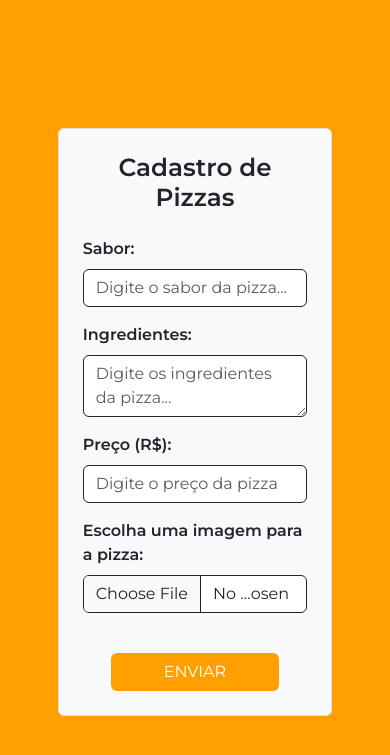
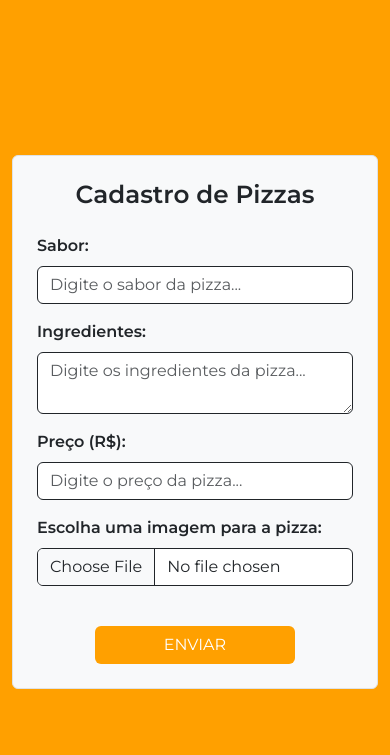
Before and after one commit to RodrigoMazucato/Pizzaria---Flask-com-Bootstrap, a Flask app: page / in a window 390 px wide. Shown: the top 755 px of the page. Run offline with Flask 3, Linux system fonts and the light colour scheme.

Commit message:
fix: melhoria na responsividade

```diff
--- a/templates/formulario.html
+++ b/templates/formulario.html
@@ -22,7 +22,7 @@
       class="container d-flex justify-content-center align-items-center vh-100"
     >
       <form
-        class="border rounded bg-light fw-semibold p-4 px-sm-5 w-75"
+        class="border rounded bg-light fw-semibold p-4 px-sm-5 w-100 w-sm-75"
         action="/cadastrar"
         method="POST"
         enctype="multipart/form-data"
```
